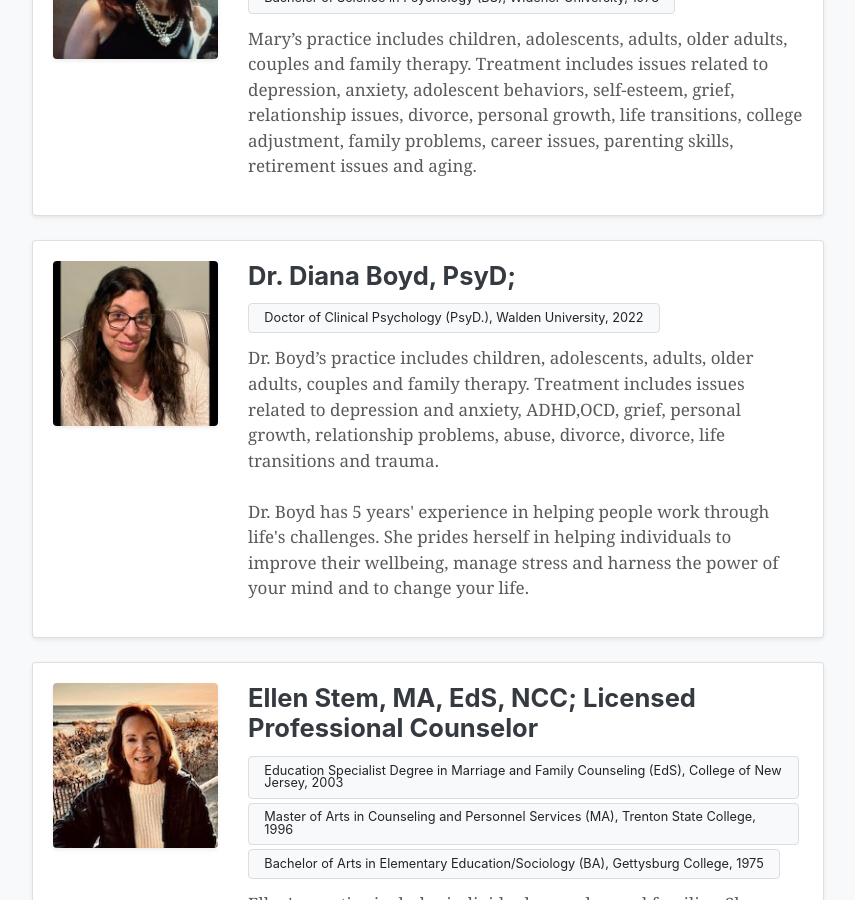
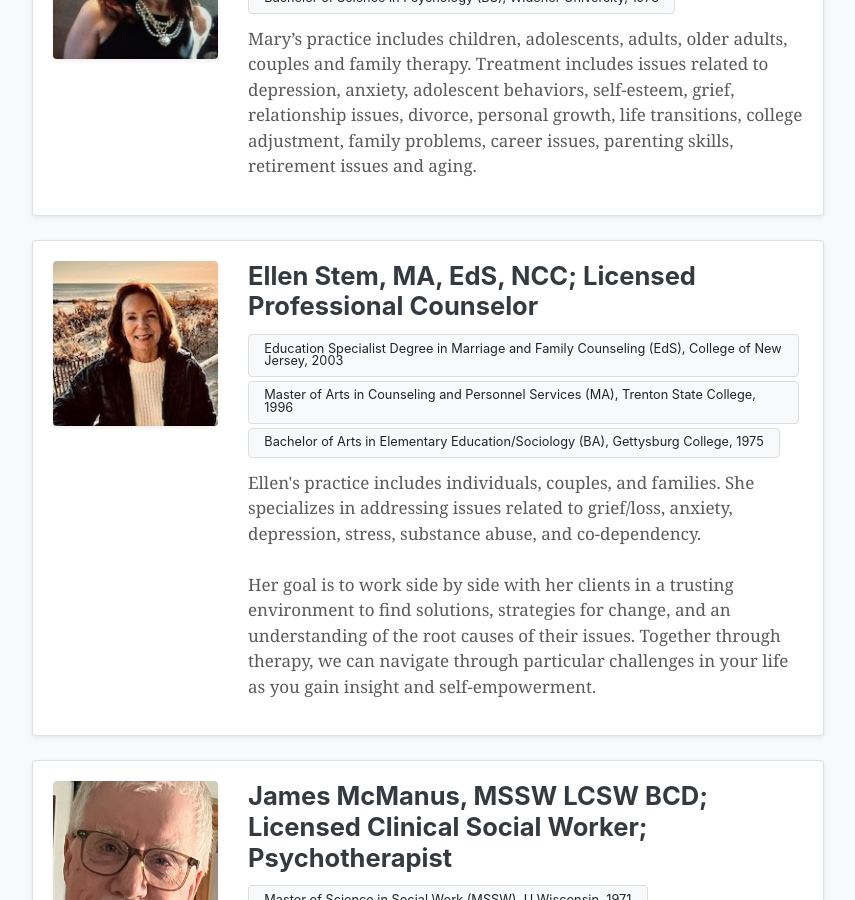
Before and after one commit to oc-point/oc-point.github.io, a Jekyll site: the page built from clinicians.md, in a window 1280 px wide and 900 px high, scrolled down 881 px. Shown: the whole window, without its empty margins (212-1067 px from the left). Built offline with Jekyll 4.4.1, drawn with Linux system fonts in a browser that asks for light colours; nearby versions of some CDN libraries; some of the changed text lies outside the part shown.

Commit message:
remove Diana

```diff
--- a/_data/clinicians.yml
+++ b/_data/clinicians.yml
@@ -10,11 +10,6 @@
   - degree: Bachelor of Science in Psychology (BS), Widener University, 1978
   summary: Mary’s practice includes children, adolescents, adults, older adults, couples and family therapy. Treatment includes issues related to depression, anxiety, adolescent behaviors, self-esteem, grief, relationship issues, divorce, personal growth, life transitions, college adjustment, family problems, career issues, parenting skills, retirement issues and aging.
   image: ./assets/imgs/mary-lerario.jpg
-- title: Dr. Diana Boyd, PsyD;
-  education:
-  - degree: Doctor of Clinical Psychology (PsyD.), Walden University, 2022
-  summary: Dr. Boyd’s practice includes children, adolescents, adults, older adults, couples and family therapy. Treatment includes issues related to depression and anxiety, ADHD,OCD, grief, personal growth, relationship problems, abuse, divorce, divorce, life transitions and trauma. <br><br> Dr. Boyd has 5 years' experience in helping people work through life's challenges. She prides herself in helping individuals to improve their wellbeing, manage stress and harness the power of your mind and to change your life.
-  image: ./assets/imgs/Dr-Diana-Boyd-picture.jpg
 - title: Ellen Stem, MA, EdS, NCC; Licensed Professional Counselor
   education:
   - degree: Education Specialist Degree in Marriage and Family Counseling (EdS), College of New Jersey, 2003
--- a/_includes/footer.html
+++ b/_includes/footer.html
@@ -1,6 +1,6 @@
 <footer class="text-center text-dark">
   <div class="d-none d-sm-block">
-    &copy; Copyright by {{site.title}}<br>
+    &copy; Copyright {{ site.time | date: '%Y' }} by {{site.title}} <br>
     1228 Asbury Avenue &nbsp;&middot;&nbsp;
     Ocean City, NJ &nbsp;&middot;&nbsp;
     08226 &nbsp;&middot;&nbsp;
@@ -8,7 +8,7 @@
     fax: 609-256-7344 <br>
   </div>
   <div class="d-block d-sm-none">
-    &copy; Copyright <br>
+    &copy; Copyright {{ site.time | date: '%Y' }}<br>
     {{site.title}}<br>
     {{site.phone}}
   </div>
```
